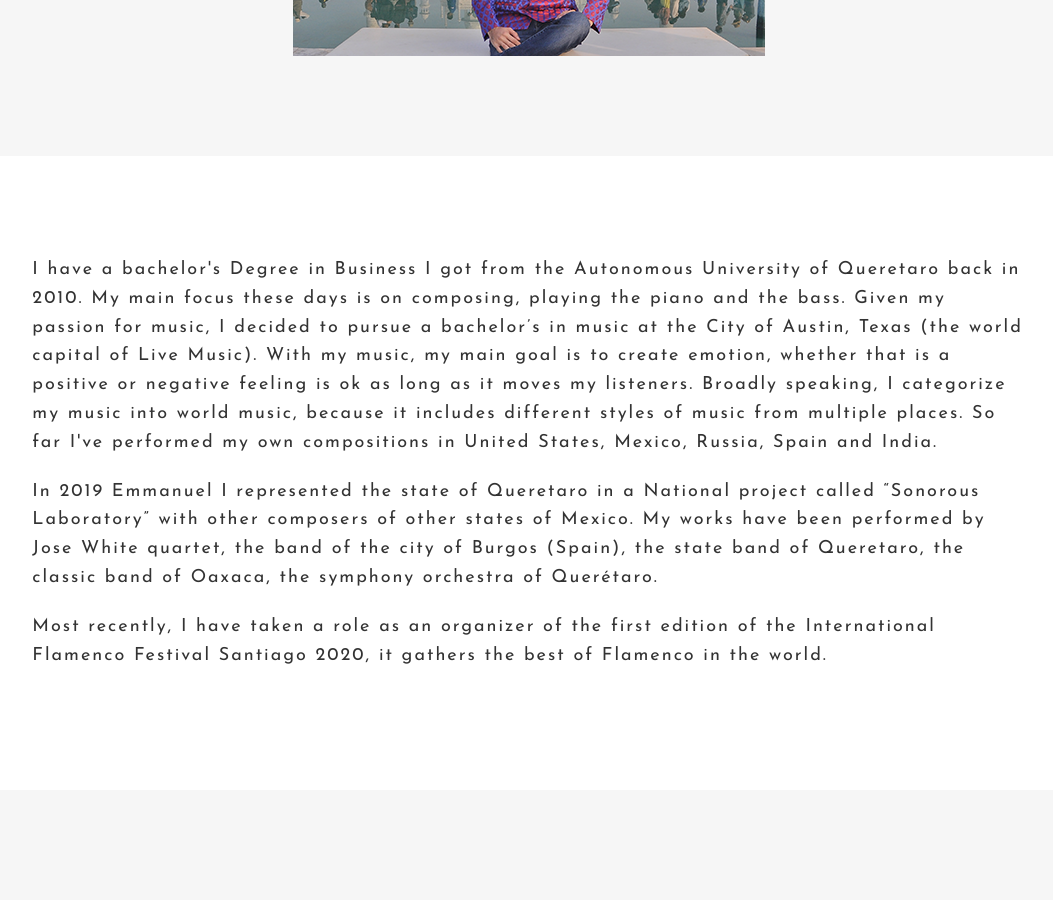
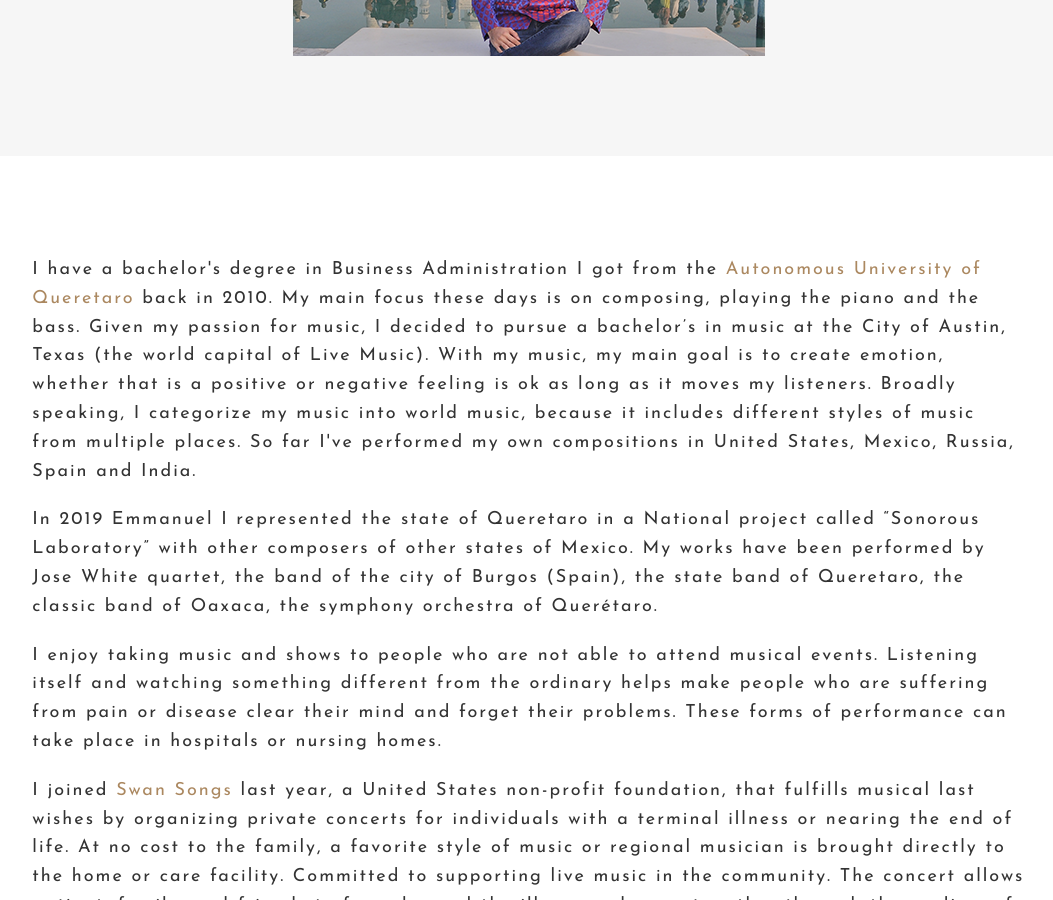
Before and after one commit to guicaro/musicemmanuel, a Jekyll site: the page built from about.html, in a window 1280 px wide and 900 px high, scrolled down 384 px. Shown: the whole window, without its empty margins (111-1164 px from the left). Built offline with Jekyll 4.4.1, drawn with Linux system fonts in a browser that asks for light colours; some web fonts are replaced; some of the changed text lies outside the part shown.

Commit message:
Done adding emmanuel cause and proof reading bio

```diff
--- a/about.html
+++ b/about.html
@@ -36,9 +36,11 @@ skills_right:
 <div class="full">
   <div class="row">
       <div class="medium-10 medium-centered columns">
-<p>I have a bachelor's Degree in Business I got from the Autonomous University of Queretaro back in 2010. My main focus these days is on composing, playing the piano and the bass. Given my passion for music, I decided to pursue a bachelor’s in music at the City of Austin, Texas (the world capital of Live Music). With my music, my main goal is to create emotion, whether that is a positive or negative feeling is ok as long as it moves my listeners. Broadly speaking, I categorize my music into world music, because it includes different styles of music from multiple places. So far I've performed my own compositions in United States, Mexico, Russia, Spain and India.</p>
+<p>I have a bachelor's degree in Business Administration I got from the <a href="https://www.uaq.mx" target="_blank">Autonomous University of Queretaro</a> back in 2010. My main focus these days is on composing, playing the piano and the bass. Given my passion for music, I decided to pursue a bachelor’s in music at the City of Austin, Texas (the world capital of Live Music). With my music, my main goal is to create emotion, whether that is a positive or negative feeling is ok as long as it moves my listeners. Broadly speaking, I categorize my music into world music, because it includes different styles of music from multiple places. So far I've performed my own compositions in United States, Mexico, Russia, Spain and India.</p>
 <p>In 2019 Emmanuel I represented the state of Queretaro in a National project called “Sonorous Laboratory” with other composers of other states of Mexico. My works have been performed by Jose White quartet, the band of the city of Burgos (Spain), the state band of Queretaro, the classic band of Oaxaca, the symphony orchestra of Querétaro.</p>
-<p>Most recently, I have taken a role as an organizer of the first edition of the International Flamenco Festival Santiago 2020, it gathers the best of Flamenco in the world.</p>
+<p>I enjoy taking music and shows to people who are not able to attend musical events. Listening itself and watching something different from the ordinary helps make people who are suffering from pain or disease clear their mind and forget their problems. These forms of performance can take place in hospitals or nursing homes.</p>
+<p>I joined <a href="https://swansongs.org" target="_blank">Swan Songs</a> last year, a United States non-profit foundation, that fulfills musical last wishes by organizing private concerts for individuals with a terminal illness or nearing the end of life. At no cost to the family, a favorite style of music or regional musician is brought directly to the home or care facility. Committed to supporting live music in the community. The concert allows patient, family, and friends to focus beyond the illness and come together through the medium of music.</p>
+<p>Most recently, I have taken a role as an organizer of the first edition of the <a href="https://festivalflamencodesantiago.com/" target="_blank">International Flamenco Festival Santiago 2020</a>, it gathers the best of Flamenco in the world.</p>
       </div>
   </div>
 </div>
```
